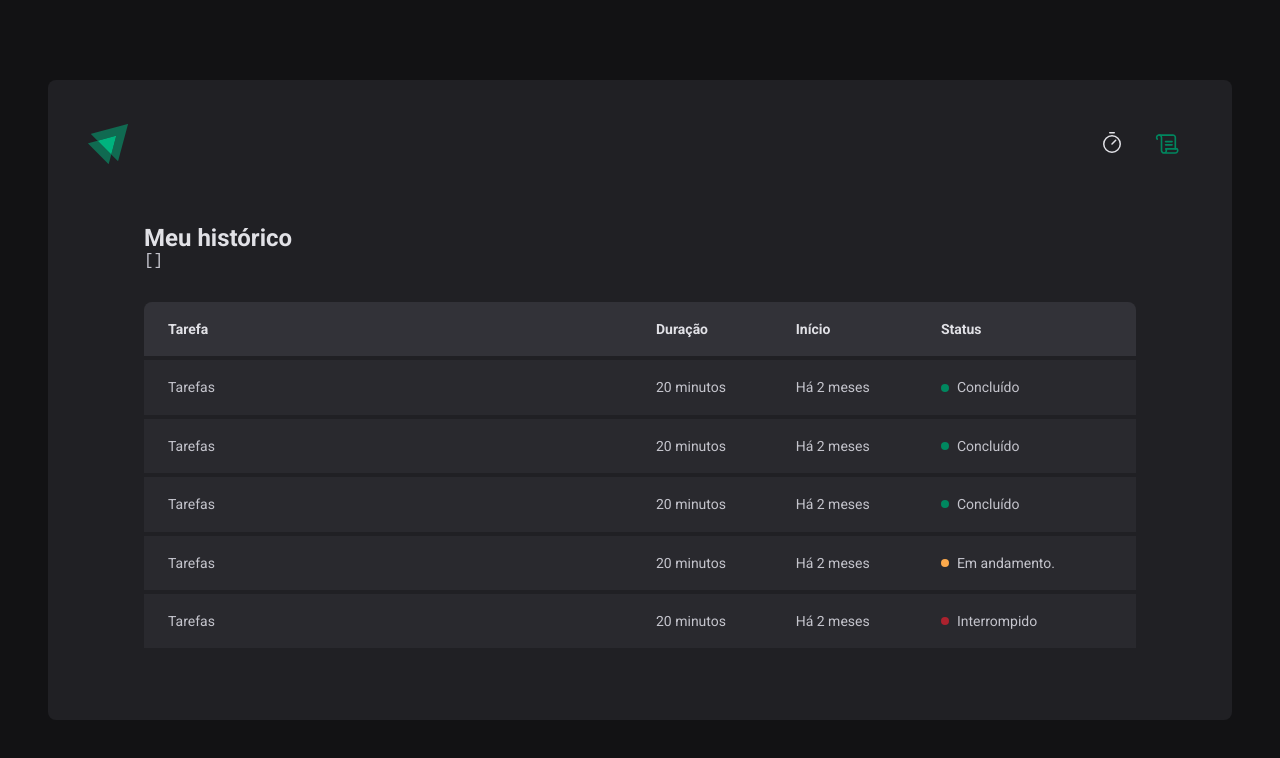
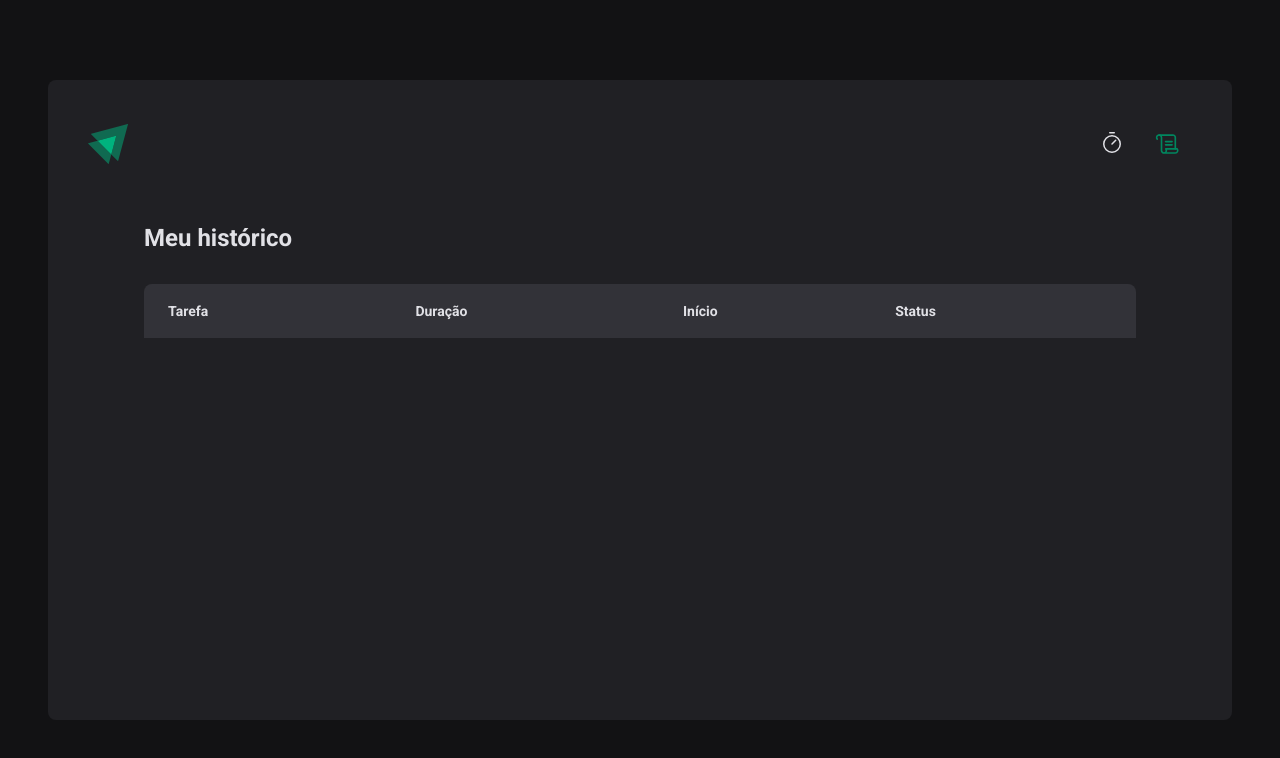
Before and after one commit to joaosanson/timer-ignite-ts, a React (Vite) app: page /history in a window 1280 px wide. Shown: the top 758 px of the page. Built offline with nearby package versions, Linux system fonts and the light colour scheme.

Commit message:
feat: adding history to the timer :sparkles:

```diff
--- a/src/contexts/CyclesContext.tsx
+++ b/src/contexts/CyclesContext.tsx
@@ -68,8 +68,6 @@
     setCycles((prevState) => [...prevState, newCycle])
     setActiveCycleId(id)
     setAmountSecondsPassed(0)
-
-    // reset()
   }
 
   function interruptCurrentCycle() {
--- a/src/pages/History/index.tsx
+++ b/src/pages/History/index.tsx
@@ -8,8 +8,6 @@
   return (
     <HistoryContainer>
       <h1>Meu histórico</h1>
-
-      <pre>{JSON.stringify(cycles, null, 2)}</pre>
 
       <HistoryList>
         <table>
@@ -22,46 +20,26 @@
             </tr>
           </thead>
           <tbody>
-            <tr>
-              <td>Tarefas</td>
-              <td>20 minutos</td>
-              <td>Há 2 meses</td>
-              <td>
-                <Status statusColor="green">Concluído</Status>
-              </td>
-            </tr>
-            <tr>
-              <td>Tarefas</td>
-              <td>20 minutos</td>
-              <td>Há 2 meses</td>
-              <td>
-                <Status statusColor="green">Concluído</Status>
-              </td>
-            </tr>
-            <tr>
-              <td>Tarefas</td>
-              <td>20 minutos</td>
-              <td>Há 2 meses</td>
-              <td>
-                <Status statusColor="green">Concluído</Status>
-              </td>
-            </tr>
-            <tr>
-              <td>Tarefas</td>
-              <td>20 minutos</td>
-              <td>Há 2 meses</td>
-              <td>
-                <Status statusColor="yellow">Em andamento.</Status>
-              </td>
-            </tr>
-            <tr>
-              <td>Tarefas</td>
-              <td>20 minutos</td>
-              <td>Há 2 meses</td>
-              <td>
-                <Status statusColor="red">Interrompido</Status>
-              </td>
-            </tr>
+            {cycles.map((cycle) => {
+              return (
+                <tr key={cycle.id}>
+                  <td>{cycle.task}</td>
+                  <td>{cycle.minutesAmount} minutos</td>
+                  <td>{cycle.startDate.toISOString()}</td>
+                  <td>
+                    {cycle.finishedDate && (
+                      <Status statusColor="green">Concluído</Status>
+                    )}
+                    {cycle.interruptedDate && (
+                      <Status statusColor="red">Interrompido</Status>
+                    )}
+                    {!cycle.finishedDate && !cycle.interruptedDate && (
+                      <Status statusColor="yellow">Em andamento</Status>
+                    )}
+                  </td>
+                </tr>
+              )
+            })}
           </tbody>
         </table>
       </HistoryList>
--- a/src/pages/Home/index.tsx
+++ b/src/pages/Home/index.tsx
@@ -35,14 +35,19 @@
     },
   })
 
-  const { handleSubmit, watch /* reset */ } = newCycleForm
+  const { handleSubmit, watch, reset } = newCycleForm
+
+  function handleCreateNewCycle(data: NewCycleFormData) {
+    createNewCycle(data)
+    reset()
+  }
 
   const task = watch('task')
   const isSubmitDisable = !task
 
   return (
     <HomeContainer>
-      <form onSubmit={handleSubmit(createNewCycle)} action="">
+      <form onSubmit={handleSubmit(handleCreateNewCycle)} action="">
         <FormProvider {...newCycleForm}>
           <NewCycleForm />
         </FormProvider>
```
